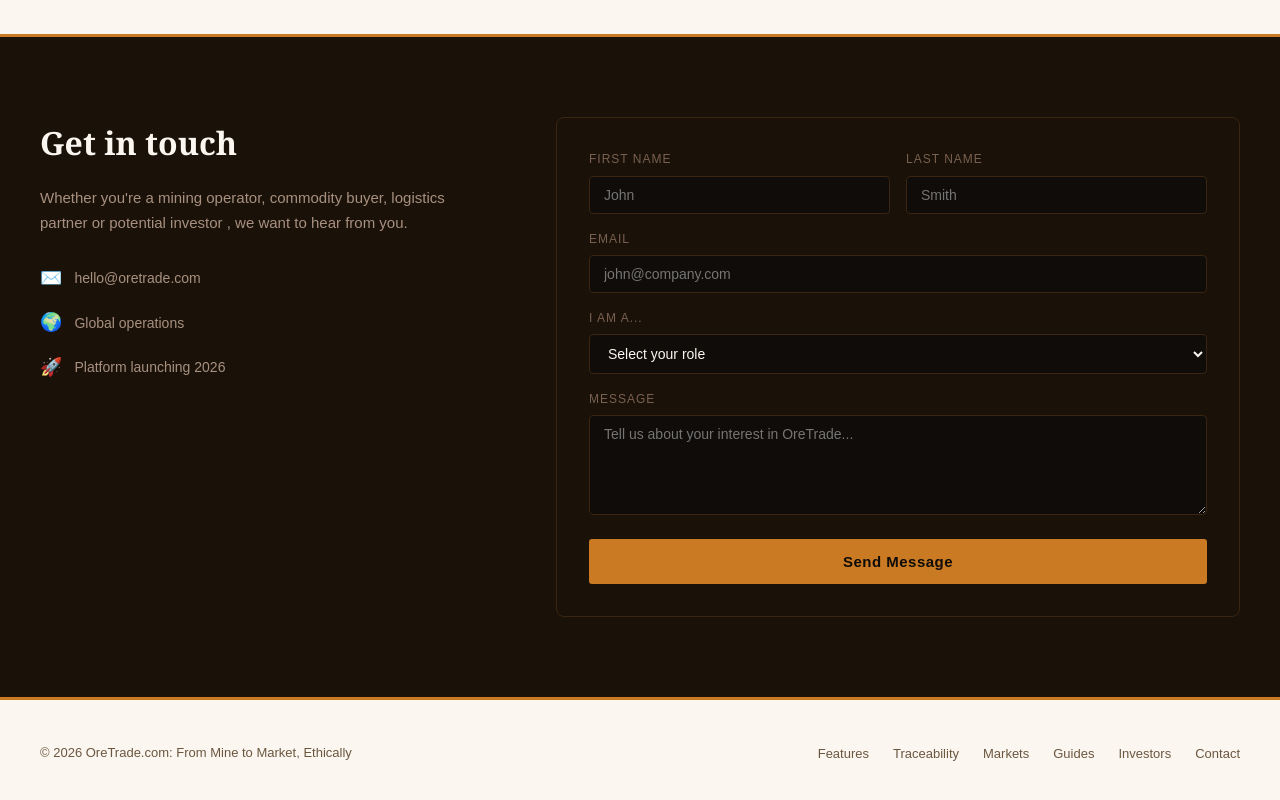
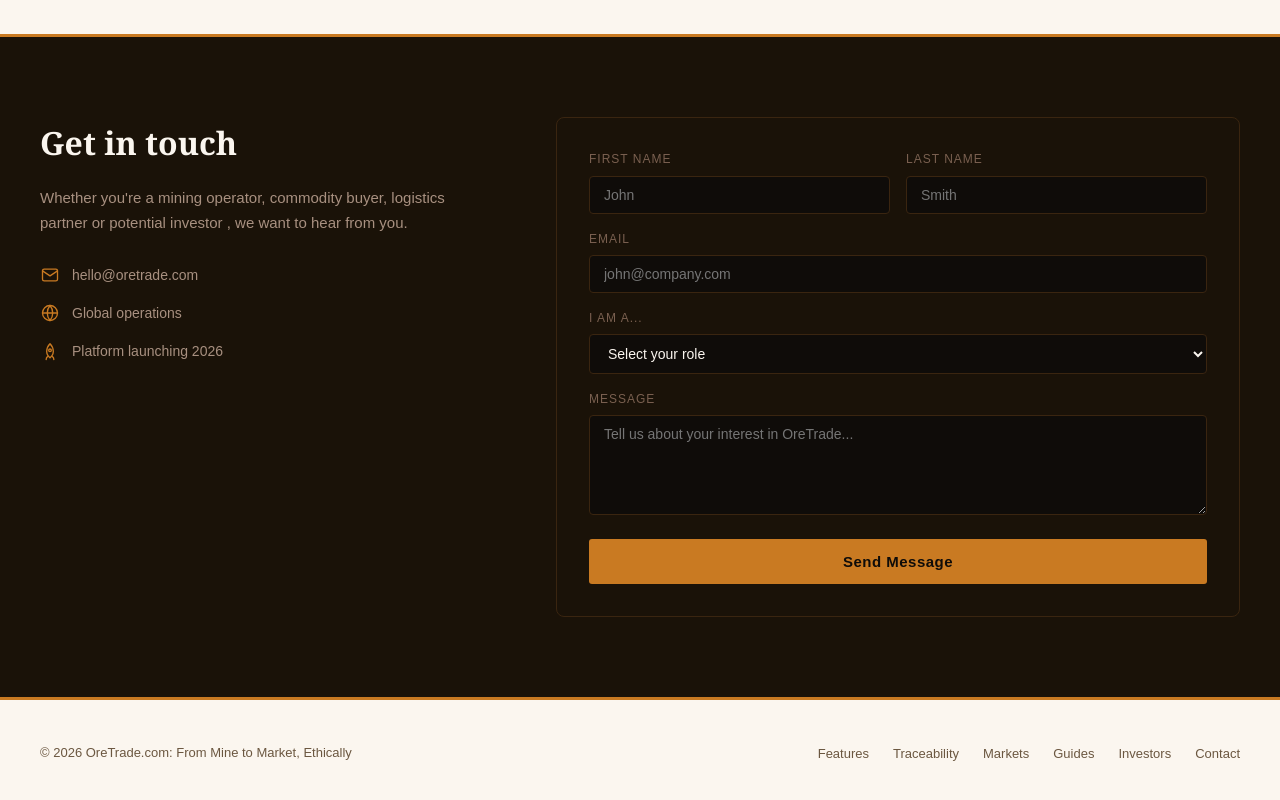
Before and after one commit to 7MCK/oretrade-nextjs-, a Next.js app: page / in a window 1280 px wide. Shown: the part 4472-5272 px from the top of the page. Built offline with nearby package versions, Linux system fonts and the light colour scheme; no server answers.

Commit message:
Replace emoji icons with line-art SVG icons in contact section (Bevin feedback)

```diff
--- a/app/globals.css
+++ b/app/globals.css
@@ -163,7 +163,7 @@
 .contact-info h2 { font-size: 32px; color: var(--cream); margin-bottom: 16px; }
 .contact-info p { font-size: 15px; color: #a89080; font-family: Arial, sans-serif; line-height: 1.7; margin-bottom: 28px; }
 .contact-detail { display: flex; align-items: center; gap: 12px; margin-bottom: 16px; font-family: Arial, sans-serif; font-size: 14px; color: #a89080; }
-.contact-detail span:first-child { font-size: 18px; }
+.contact-detail svg { flex-shrink: 0; }
 .contact-form { background: #1a1208; border: 1px solid #3a2510; border-radius: 8px; padding: 32px; }
 .form-row { display: grid; grid-template-columns: 1fr 1fr; gap: 16px; }
 .form-group { display: flex; flex-direction: column; gap: 6px; margin-bottom: 16px; }
--- a/app/page.tsx
+++ b/app/page.tsx
@@ -234,9 +234,18 @@
             <div className="contact-info">
               <h2>Get in touch</h2>
               <p>Whether you&apos;re a mining operator, commodity buyer, logistics partner or potential investor , we want to hear from you.</p>
-              <div className="contact-detail"><span>✉️</span><span>hello@oretrade.com</span></div>
-              <div className="contact-detail"><span>🌍</span><span>Global operations</span></div>
-              <div className="contact-detail"><span>🚀</span><span>Platform launching 2026</span></div>
+              <div className="contact-detail">
+                <svg width="20" height="20" viewBox="0 0 24 24" fill="none" stroke="#C97A22" strokeWidth="1.6" strokeLinecap="round" strokeLinejoin="round"><rect x="3" y="5" width="18" height="14" rx="2"/><path d="M3 7l9 6 9-6"/></svg>
+                <span>hello@oretrade.com</span>
+              </div>
+              <div className="contact-detail">
+                <svg width="20" height="20" viewBox="0 0 24 24" fill="none" stroke="#C97A22" strokeWidth="1.6" strokeLinecap="round" strokeLinejoin="round"><circle cx="12" cy="12" r="9"/><path d="M3 12h18M12 3a14 14 0 0 1 0 18M12 3a14 14 0 0 0 0 18"/></svg>
+                <span>Global operations</span>
+              </div>
+              <div className="contact-detail">
+                <svg width="20" height="20" viewBox="0 0 24 24" fill="none" stroke="#C97A22" strokeWidth="1.6" strokeLinecap="round" strokeLinejoin="round"><path d="M12 2c2.5 2.5 4 6 4 9.5 0 2-.8 3.8-2 5.3l-2 2.2-2-2.2c-1.2-1.5-2-3.3-2-5.3C8 8 9.5 4.5 12 2Z"/><circle cx="12" cy="10" r="1.6"/><path d="M9 17.5c-1 .7-1.6 1.8-1.6 3.5M15 17.5c1 .7 1.6 1.8 1.6 3.5"/></svg>
+                <span>Platform launching 2026</span>
+              </div>
             </div>
             <ContactForm />
           </div>
```
